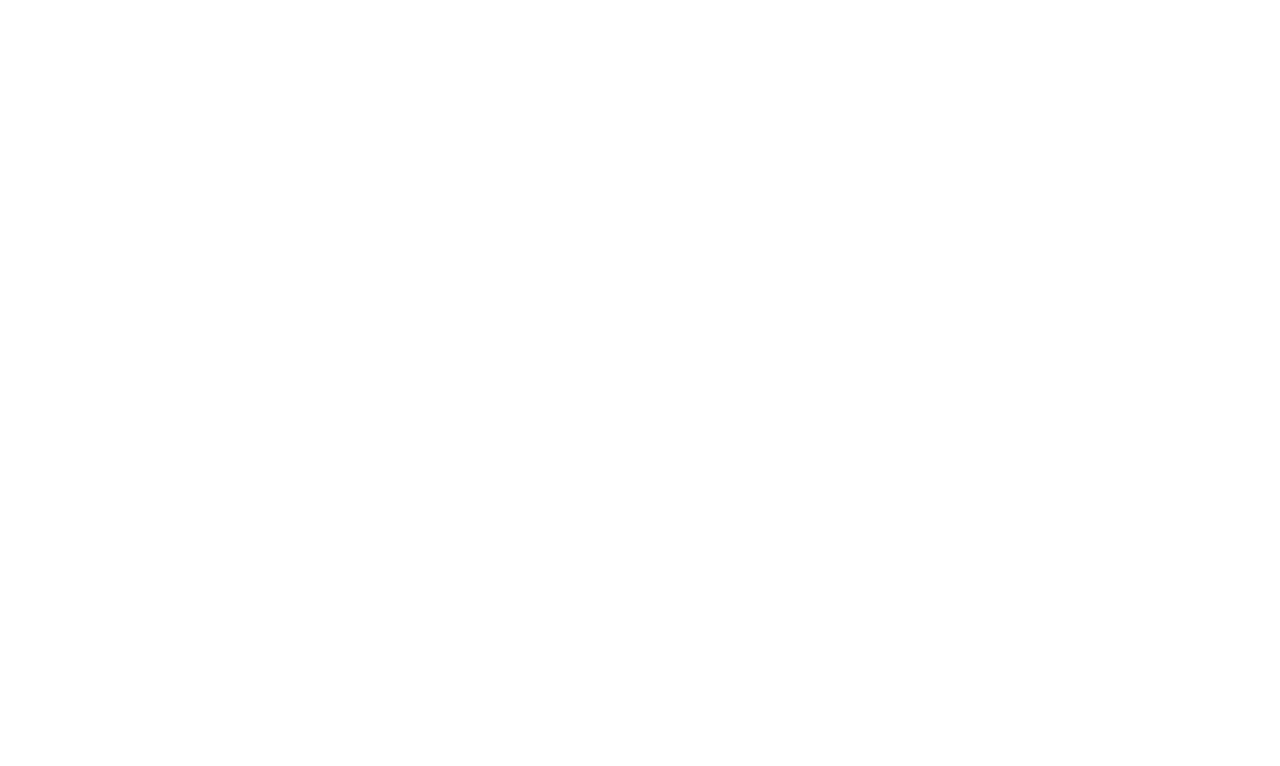
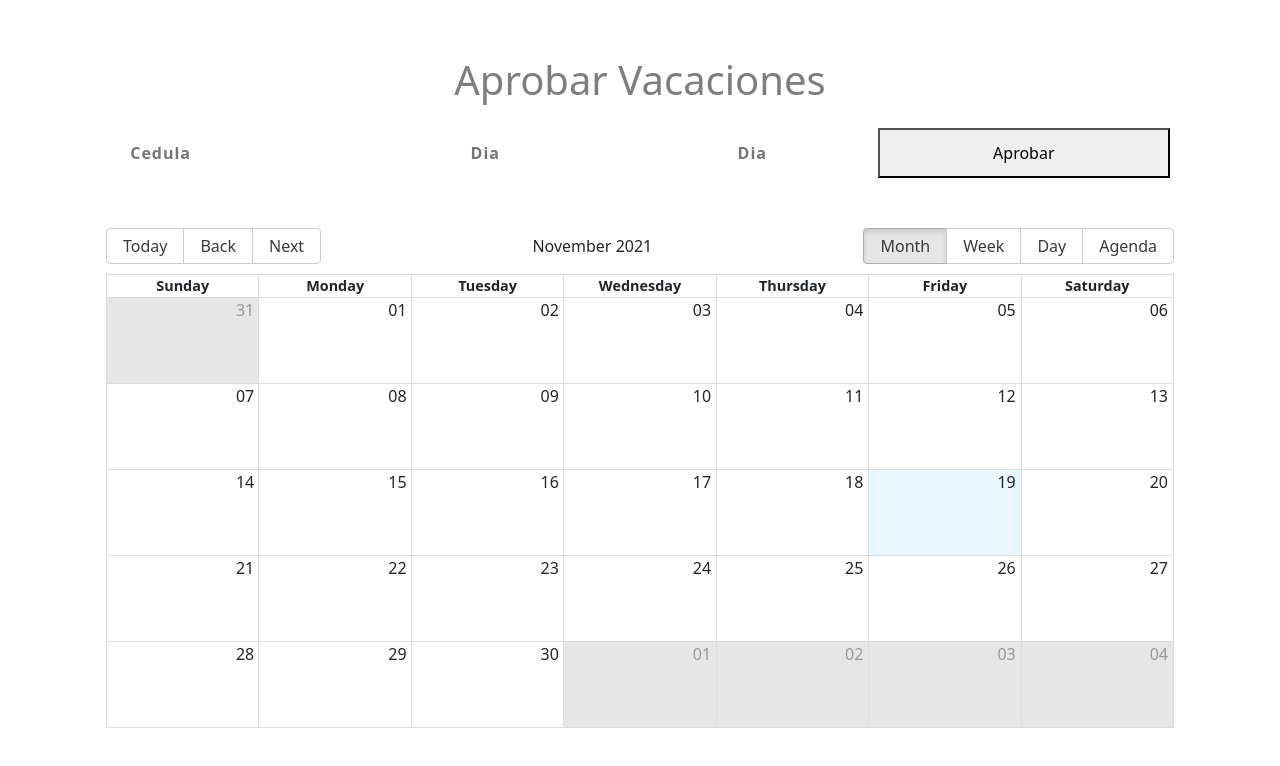
Before and after one commit to KeuryLendof/crudReactConApiRest, a React (Create React App) app: page /prueba in a window 1280 px wide. Before the commit this address had no page. Shown: the top 766 px of the page. Built offline with nearby package versions, Linux system fonts and the light colour scheme.

Commit message:
vacaciones,login,nominas y mas

```diff
--- a/package.json
+++ b/package.json
@@ -8,13 +8,14 @@
     "@fortawesome/fontawesome-svg-core": "^1.2.36",
     "@fortawesome/free-solid-svg-icons": "^5.15.4",
     "@fortawesome/react-fontawesome": "^0.1.16",
+    "@mui/lab": "^5.0.0-alpha.58",
     "@mui/material": "^5.2.2",
     "@testing-library/jest-dom": "^5.15.0",
     "@testing-library/react": "^11.2.7",
     "@testing-library/user-event": "^12.8.3",
     "axios": "^0.24.0",
     "bootstrap": "^5.1.3",
-    "date-fns": "^2.26.0",
+    "date-fns": "^2.27.0",
     "json-server": "^0.17.0",
     "react": "^17.0.2",
     "react-big-calendar": "^0.38.1",
--- a/src/App.css
+++ b/src/App.css
@@ -218,7 +218,7 @@
   text-align: center;
   font-size: 40px;
   color: #6a6a6a;
-  margin-top: 50px;
+  margin-top: 15px;
   font-weight: 100;
   font-family: 'Roboto', sans-serif;
 }
@@ -697,3 +697,28 @@
       width: 280px;
   }
 }
+
+
+
+.Calendario{
+  text-align: center;
+  background-color: white;
+  padding: 3.5rem;
+  border-radius: 15px;
+}
+
+.btnc{
+  width: 25%;
+  height: 3.125rem;
+  font-size: 1em;
+}
+.inputc{
+  width: 20%;
+  height: 45px;
+  padding-left: 20px;
+  border: none;
+  border-radius: 5px;
+  font-weight: 600;
+  letter-spacing: 1px;
+  box-sizing: border-box;
+}
--- a/src/App.js
+++ b/src/App.js
@@ -9,6 +9,7 @@
 import SolicitarVacaciones from "./Componentes/SolicitarVacaciones";
 import NominasEmpleados from "./Componentes/NominasEmpleados";
 import JobHistories from "./Componentes/JobHistories";
+import PorsiacasoVaca from "./Componentes/PorsiacasoVaca";
 
 function App(){
 
@@ -24,6 +25,7 @@
       <Route path="/solicitarVacaciones" exact element={<SolicitarVacaciones />}/>
       <Route path="/nominasEmpleados" exact element={<NominasEmpleados/>}/>
       <Route path="/jobHistories" exact element={<JobHistories/>}/>
+      <Route path="/prueba" exact element={<PorsiacasoVaca/>}/>
 
     </Routes>
 
--- a/src/Componentes/JobHistories.js
+++ b/src/Componentes/JobHistories.js
@@ -24,6 +24,7 @@
     render(){
         return(
             <div className="App container">
+                <h1 className="titulo">Historial de todos los empleados</h1><br/>
                 <div className="table-responsive">
                     <table>
                         <thead>
--- a/src/Componentes/NominasEmpleados.js
+++ b/src/Componentes/NominasEmpleados.js
@@ -29,7 +29,8 @@
 
         return(
             <div className="App container">
-                <br/><br/>
+                <h1 className="titulo">Nomina de todos los empleados</h1><br/>
+                <br/>
                 <div className="table-responsive">
                     <table>
                         <thead>
--- a/src/Componentes/Principal.js
+++ b/src/Componentes/Principal.js
@@ -121,7 +121,7 @@
   }
 
   peticionPost=async()=>{
-    //delete this.state.form.id;
+    delete this.state.form.id;
     swal("Good job!", "Empleado agregado correctamente!", "success");
     await axios.post(url, this.state.form).then(response=>{
       this.modalInsertar();
--- a/src/Componentes/Vacaciones.js
+++ b/src/Componentes/Vacaciones.js
@@ -1,5 +1,6 @@
 import React, { Component } from "react";
 import axios from "axios";
+import PorsiacasoVaca from "./PorsiacasoVaca";
 import '../App.css';
 
 const url ="https://nomina-empleado-api.azurewebsites.net/api/Vacations";
@@ -66,7 +67,10 @@
                         )
                     })}
                 </section>
+                <br/>
+                <PorsiacasoVaca />
             </div>
+
         )
     }
 
--- a/src/Componentes/porsiacasoVaca.js
+++ b/src/Componentes/porsiacasoVaca.js
@@ -7,9 +7,7 @@
 import "react-big-calendar/lib/css/react-big-calendar.css";
 import DatePicker from "react-datepicker";
 import "react-datepicker/dist/react-datepicker.css";
-import "bootstrap/dist/css/bootstrap.min.css";
-import "../App.css";
-import logo from './img/calendar.svg'
+
 
 const locales = {
     "en-US": require("date-fns/locale/en-US"),
@@ -23,27 +21,27 @@
 });
 
 const events = [
+    // {
+    //     title: "Big Meeting",
+    //     allDay: true,
+    //     start: new Date(2021, 11, 0),
+    //     end: new Date(2021, 11, 0),
+    // },
     {
-        title: "Marlon",
-        allDay: true,
-        start: new Date(2021, 10, 1),
-        end: new Date(2021, 10, 6),
+        title: "321-4345123-3",
+        start: new Date(2021, 11, 7),
+        end: new Date(2021, 11, 10),
     },
-    {
-        title: "keury",
-        start: new Date(2021, 10, 7),
-        end: new Date(2021, 10, 10),
-    },
-    {
-        title: "Conference",
-        start: new Date(2021, 6, 20),
-        end: new Date(2021, 6, 23),
-    }
+    // {
+    //     title: "Conference",
+    //     start: new Date(2021, 11, 20),
+    //     end: new Date(2021, 11, 23),
+    // },
 ];
 
 
 
-function Vaca() {
+function PorsiacasoVaca() {
     const [newEvent, setNewEvent] = useState({ title: "", start: "", end: "" });
     const [allEvents, setAllEvents] = useState(events);
 
@@ -52,34 +50,22 @@
     }
 
     return (
-        <div className="App">
-            {/* <header>
-                <h1>Calendario</h1>
-            </header> */}
+        <div className="Calendario">
 
-            <div className="calendar-container">
-                <div className="calendar-info-container">
-                    <br/>
-                    <h1 className="titlev">Asignar Vacaciones</h1>
-                    <br />
-                    <select className="input" value={newEvent.title} onChange={(e) => setNewEvent({ ...newEvent, title: e.target.value })}>
-                        <option selected>Seleccione Persona</option>
-                        <option value="Marlon">Marlon</option>
-                        <option value="Keury">Keury</option>
-                        <option value="Estrella">Estrella</option>
-                        <option value="Abel">Abel</option>
-                    </select>
-                    <form className="inputs-container">
-                        <DatePicker className="input" placeholderText="Start Date" selected={newEvent.start} onChange={(start) => setNewEvent({ ...newEvent, start })}/>
-                        <DatePicker className="input" placeholderText="End Date" selected={newEvent.end} onChange={(end) => setNewEvent({ ...newEvent, end })}/>
-                        <button type="button" className="btnv" onClick={handleAddEvent}>Asignar</button>
-                    </form>
+                <h1 className="seccion-titulo">Aprobar Vacaciones</h1>
+                <div className="calendariopack">
+                    <input className="inputc" type="text" placeholder="Cedula" value={newEvent.title} onChange={(e) => setNewEvent({ ...newEvent, title: e.target.value })} />
+                    <DatePicker className="inputc" placeholderText="Dia Inicio" selected={newEvent.start} onChange={(start) => setNewEvent({ ...newEvent, start })} />
+                    <DatePicker className="inputc" placeholderText="Dia Fin" selected={newEvent.end} onChange={(end) => setNewEvent({ ...newEvent, end })} />
+                    <button className="btnc" onClick={handleAddEvent}>
+                        Aprobar
+                    </button>
                 </div>
-                <img className="calendar-image-container" src={logo}/>
-            </div>
-            <Calendar localizer={localizer} events={allEvents} startAccessor="start" endAccessor="end" style={{ height: 500, margin: "50px" }} />
+                <Calendar localizer={localizer} events={allEvents} startAccessor="start" endAccessor="end" style={{ height: 500, margin: "50px" }} />
+
+
         </div>
     );
 }
 
-export default Vaca;
+export default PorsiacasoVaca;
```
Also changed, not shown: src/Componentes/Login.js (+26 -22 lines), src/Componentes/SolicitarVacaciones.js (+30 -20 lines), 1 other file (tests, documents, lock files or other folders).
